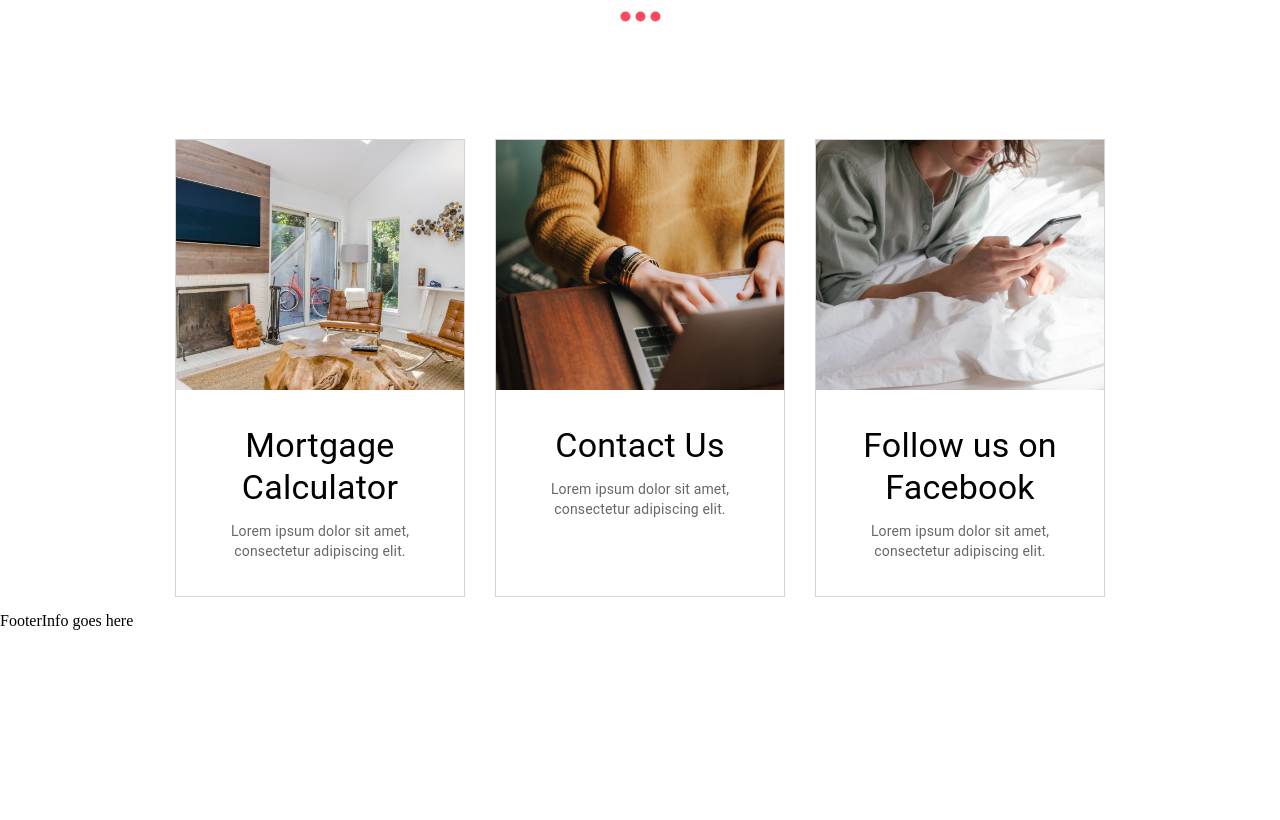
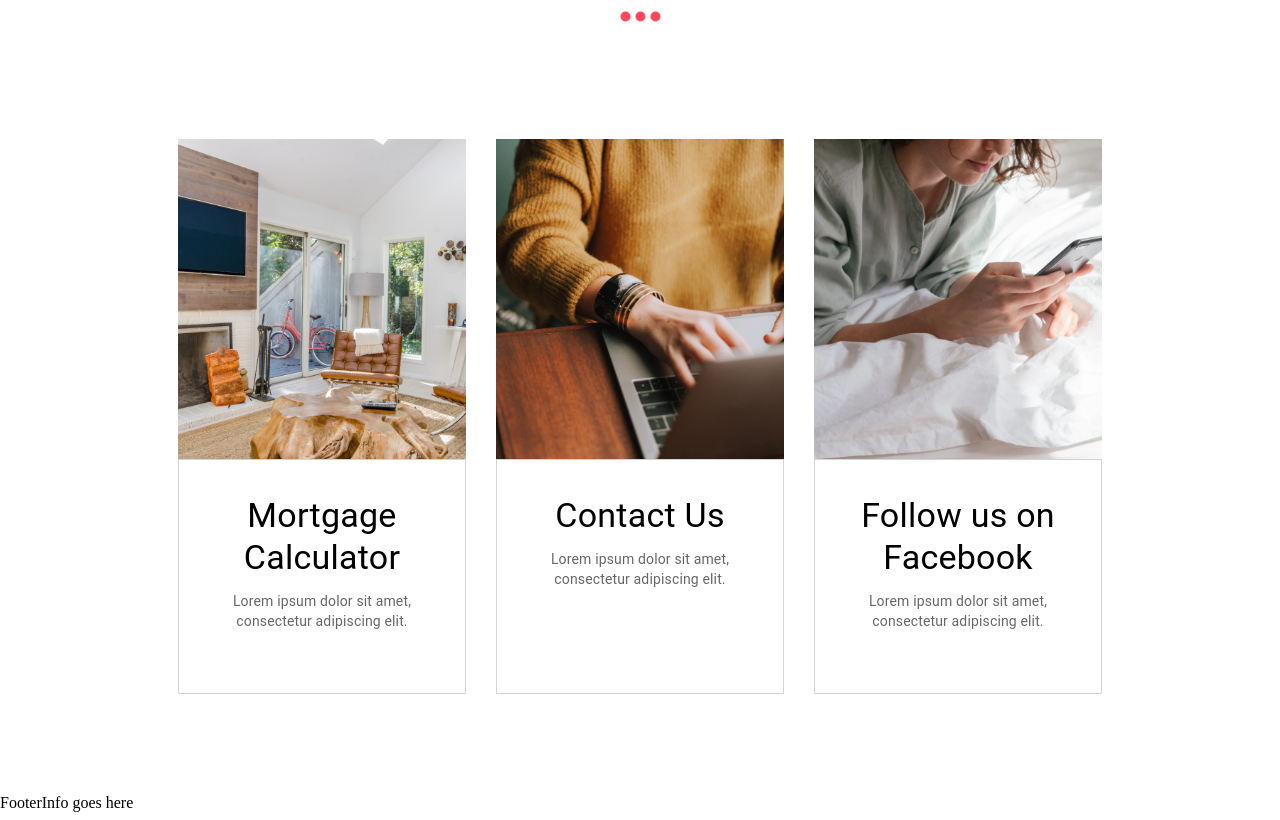
Before and after one commit to MattVersfeld/MyPropCo, a React (Vite) app in the folder MyPropCo/: page / in a window 1280 px wide. Shown: the part 1900-2720 px from the top of the page. Before the commit the page ends 2538 px from the top, so only its background shows below. Built offline with nearby package versions, Linux system fonts and the light colour scheme.

Commit message:
added flip animation to contact ads with styling

```diff
--- a/MyPropCo/src/App.css
+++ b/MyPropCo/src/App.css
@@ -196,27 +196,54 @@ html {
     font-size: 75px !important;
 }
 
+/* Flip Animation for contact ads *requires you to click on the component*/
 .content__wrapper {
     display: flex;
     justify-content: center;
     margin-top: 100px;
-}
-
-.content__image {
-    width: 350px;
-    height: 320px;
-}
-
-.content__info {
-    padding: 35px;
+    margin-bottom: 100px;
+    height: 570px;
 }
 
 .content__container {
     width: 288px;
+    height: 320px;
     margin: 15px;
-    border: lightgray solid 1px;
+
+    perspective: 1000px;
+    position: relative;
 }
 
-/* .content__container :hover {
+.content__card {
+    width: 100%;
+    height: 100%;
+    position: absolute;
+    transform-style: preserve-3d;
+    transition: transform 0.5s;
+}
+
+.content__container.flipped .content__card {
     transform: rotateY(180deg);
-} */
+}
+
+.content__side {
+    width: 100%;
+    height: 100%;
+    position: absolute;
+    backface-visibility: hidden;
+}
+
+.content__side--back {
+    transform: rotateY(180deg);
+}
+
+.content__image {
+    width: 100%;
+    height: 100%;
+}
+
+.content__info {
+    border: lightgray solid 1px;
+    padding: 35px;
+    height: 163px;
+}
--- a/MyPropCo/src/App.jsx
+++ b/MyPropCo/src/App.jsx
@@ -36,7 +36,6 @@ export default function App() {
         <div className='content__wrapper'>
           {content}
         </div>
-
       </main>
       <footer>
         <FooterInfo></FooterInfo>
--- a/MyPropCo/src/components/ContentAds.jsx
+++ b/MyPropCo/src/components/ContentAds.jsx
@@ -1,16 +1,23 @@
-import * as React from 'react';
+import React, { useState } from 'react';
 import CardMedia from '@mui/material/CardMedia';
 import Typography from '@mui/material/Typography';
 
+export default function ContentAds(props) {
+    const { image, backImage, title, text } = props;
+    const [isFlipped, setIsFlipped] = useState(false);
 
-export default function ContentAds(props) {
-    const { image, title, text } = props
+    const handleClick = () => {
+        setIsFlipped(!isFlipped);
+    };
 
     return (
-        <div className='content__container'>
+
+        <div className={`content__container ${isFlipped ? 'flipped' : ''}`} onClick={handleClick}>
+            <div className='content__card'>
+                <div className='content__side content__side--front'>
                     <CardMedia
                         className='content__image'
-                sx={{ width: '100%', height: 250 }}
+                        sx={{ width: '100%', height: '100%' }}
                         image={image}
                         title="Image"
                     />
@@ -23,5 +30,21 @@ export default function ContentAds(props) {
                         </Typography>
                     </div>
                 </div>
+                <div className='content__side content__side--back'>
+                    <CardMedia
+                        className='content__image'
+                        sx={{ width: '100%', height: '100%' }}
+                        image={image}
+                        title="Back Image"
+                    />
+                    <Typography sx={{ textAlign: 'center' }} gutterBottom variant="h4" component="div">
+                        Why do developers prefer dark mode?
+                    </Typography>
+                    <Typography sx={{ textAlign: 'center' }} variant="body2" color="text.secondary">
+                        Light attracts bugs!
+                    </Typography>
+                </div>
+            </div>
+        </div>
     );
 }
```
Lines whose indentation alone changed are shown as unchanged.
